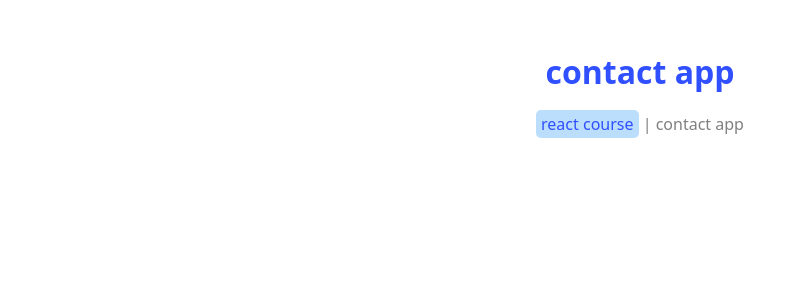
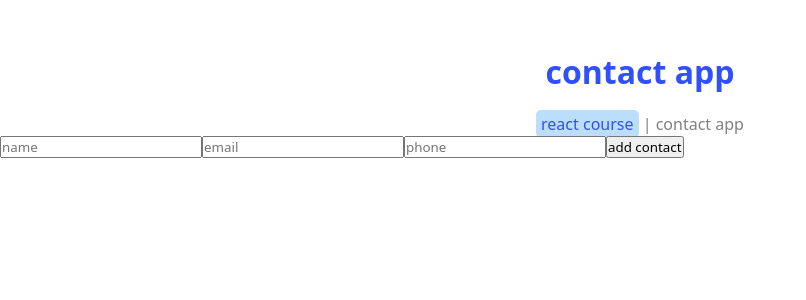
Before and after one commit to deaduchiha/react-contact-project, a React (Vite) app: page / in a window 1280 px wide. Shown: the top 300 px of the page, without its empty margins (0-806 px from the left). Built offline with nearby package versions, Linux system fonts and the light colour scheme.

Commit message:
add: create contact C and handle form

```diff
--- a/src/App.tsx
+++ b/src/App.tsx
@@ -1,9 +1,11 @@
+import Contact from "./components/contact/Contact";
 import Header from "./components/header/Header";
 
 function App() {
   return (
     <>
       <Header />
+      <Contact />
     </>
   );
 }
--- /dev/null
+++ b/src/components/contact/Contact.tsx
@@ -0,0 +1,52 @@
+import { ChangeEvent, useState } from "react";
+import { TContact } from "../../types/contact";
+
+const Contact = () => {
+  const [contact, setContact] = useState<TContact>({
+    name: "",
+    email: "",
+    phone: "",
+  });
+
+  const changeHandler = (e: ChangeEvent<HTMLInputElement>) => {
+    const name = e.target.name;
+    const value = e.target.value;
+
+    setContact((contact) => ({ ...contact, [name]: value }));
+  };
+
+  const addHandler = () => {
+    console.log(contact);
+  };
+
+  return (
+    <div>
+      <div>
+        <input
+          type="text"
+          placeholder="name"
+          value={contact.name}
+          name="name"
+          onChange={changeHandler}
+        />
+        <input
+          type="email"
+          placeholder="email"
+          value={contact.email}
+          name="email"
+          onChange={changeHandler}
+        />
+        <input
+          type="text"
+          placeholder="phone"
+          value={contact.phone}
+          name="phone"
+          onChange={changeHandler}
+        />
+        <button onClick={addHandler}>add contact</button>
+      </div>
+    </div>
+  );
+};
+
+export default Contact;
--- /dev/null
+++ b/src/types/contact.ts
@@ -0,0 +1,5 @@
+export type TContact = {
+  name: string;
+  email: string;
+  phone: string;
+};
```
